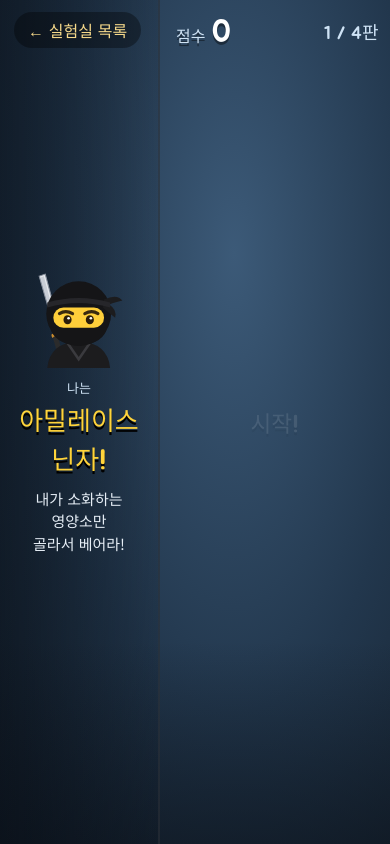
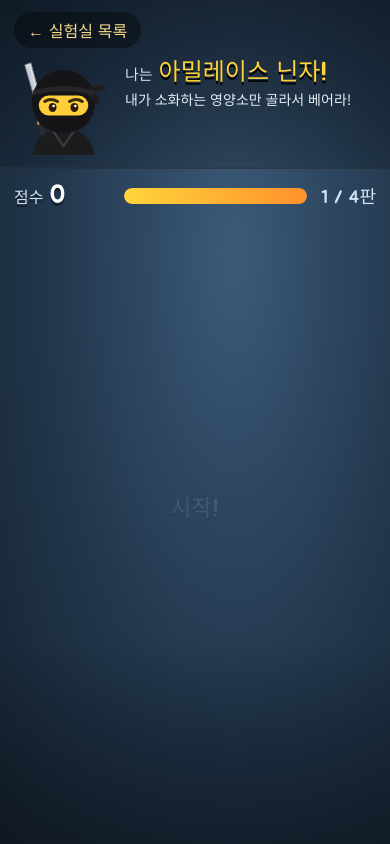
Before and after one commit to siyeonscience/animalandenergy, a plain HTML site: page enzyme-ninja.html in a window 390 px wide. Both pictures are taken after a click on the button "시작하기". Drawn offline with Linux system fonts and the light colour scheme.

Commit message:
소화 효소 닌자: 스마트폰 세로 화면 배치 개선 (#6)
Claude-Session: https://claude.ai/code/session_01Qbjk7rmnotAmG6Ho2mfM4B

Co-authored-by: Claude <noreply@anthropic.com>

```diff
--- a/enzyme-ninja.html
+++ b/enzyme-ninja.html
@@ -51,6 +51,20 @@ canvas{position:absolute;inset:0;width:100%;height:100%;display:block;}
 @keyframes big{0%{opacity:0;transform:scale(.5);}25%{opacity:1;transform:scale(1.1);}70%{opacity:1;transform:scale(1);}100%{opacity:0;transform:scale(1.05);}}
 #flash{position:fixed;inset:0;z-index:4;pointer-events:none;background:rgba(255,60,60,.0);transition:background .25s;}
 #flash.on{background:rgba(255,60,60,.25);transition:none;}
+
+/* 세로 화면(스마트폰): 닌자 소개를 위쪽 띠로 */
+body.port #side{right:0;bottom:auto;width:auto;height:var(--top);padding:52px 14px 8px;border-right:none;border-bottom:2px solid rgba(255,255,255,.08);
+  background:linear-gradient(to bottom,rgba(8,14,22,.6),rgba(8,14,22,.25));
+  display:grid;grid-template-columns:auto 1fr;grid-template-rows:auto auto 1fr;column-gap:12px;row-gap:2px;align-items:center;justify-items:start;}
+body.port #ninja{grid-row:1/4;width:calc(var(--top) - 70px);max-width:110px;}
+body.port #nname{font-size:24px;text-align:left;}
+body.port #nname small{display:inline;font-size:15px;margin:0 6px 0 0;}
+body.port #nmission{font-size:14px;line-height:1.35;text-align:left;}
+body.port #nmission br{display:none;}
+body.port #nmsg{min-height:0;font-size:13px;line-height:1.3;text-align:left;align-self:start;}
+body.port #hud{left:14px;right:14px;top:calc(var(--top) + 10px);}
+body.port #score{font-size:26px;min-width:96px;}
+body.port #center{left:0;top:var(--top);}
 
 /* 시작·결과 화면 */
 .panel{position:fixed;inset:0;z-index:30;display:none;align-items:center;justify-content:center;padding:16px;background:rgba(10,16,24,.72);}
@@ -163,15 +177,20 @@ const ROUND_SEC=20, GOOD=10, BAD=-5;
 
 /* ================= 화면 크기 ================= */
 const cv=$('#cv'), ctx=cv.getContext('2d');
-let W=0,H=0,SIDE=280,DPR=1;
+let W=0,H=0,SIDE=280,TOP=0,DPR=1;
+/* 가로 화면: 닌자 소개가 왼쪽 / 세로 화면(스마트폰): 닌자 소개가 위쪽 띠, 게임은 화면 너비 전체 */
 function resize(){
   DPR=Math.min(2,devicePixelRatio||1);W=innerWidth;H=innerHeight;
-  SIDE=Math.round(Math.max(160,Math.min(300,W*.26)));
+  const port=W<H*0.9;
+  document.body.classList.toggle('port',port);
+  SIDE=port?0:Math.round(Math.max(160,Math.min(300,W*.26)));
+  TOP=port?Math.round(Math.max(150,Math.min(190,H*.2))):0;
   document.documentElement.style.setProperty('--side',SIDE+'px');
+  document.documentElement.style.setProperty('--top',TOP+'px');
   cv.width=W*DPR;cv.height=H*DPR;ctx.setTransform(DPR,0,0,DPR,0,0);
 }
 addEventListener('resize',resize);resize();
-const R=()=>Math.max(34,Math.min(54,Math.min(W-SIDE,H)*.075));   // 영양소 크기
+const R=()=>Math.max(34,Math.min(54,Math.min(W-SIDE,H-TOP)*.075));   // 영양소 크기
 
 /* ================= 게임 상태 ================= */
 let items=[], pieces=[], drops=[], texts=[], trail=[];
@@ -193,7 +212,7 @@ function spawn(){
   const types=Object.keys(NUTRIENTS);
   const type=Math.random()<.45?en.target:types.filter(t=>t!==en.target)[Math.random()*2|0];
   const x=SIDE+r+Math.random()*(W-SIDE-2*r);
-  const g=H*1.5, h=H*(.45+Math.random()*.35);
+  const g=H*1.5, h=Math.min((H-TOP)*(.5+Math.random()*.32), H-TOP-r*1.6);   // 닌자 소개 띠 아래까지만 올라가게
   const vy=-Math.sqrt(2*g*h);
   const cx=SIDE+(W-SIDE)/2, vx=(cx-x)*(.25+Math.random()*.5)+(Math.random()-.5)*80;
   items.push({type,x,y:H+r,vx,vy,g,r,rot:Math.random()*6,vr:(Math.random()-.5)*4});
@@ -325,7 +344,7 @@ async function startRound(k){
   await wait(800);
   $('#nname').innerHTML=`<small>나는</small>${en.name} 닌자!`;$('#nname').classList.add('on');
   await wait(500);
-  $('#nmission').innerHTML='내가 소화하는 영양소만<br>골라서 베어라!';$('#nmission').classList.add('on');
+  $('#nmission').innerHTML='내가 소화하는 영양소만 <br>골라서 베어라!';$('#nmission').classList.add('on');
   await wait(600);bigText('준비…');await wait(900);bigText('시작!');await wait(300);
   G.playing=true;
 }
```
